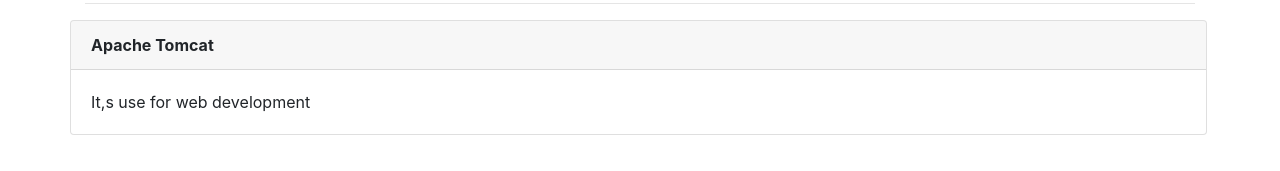
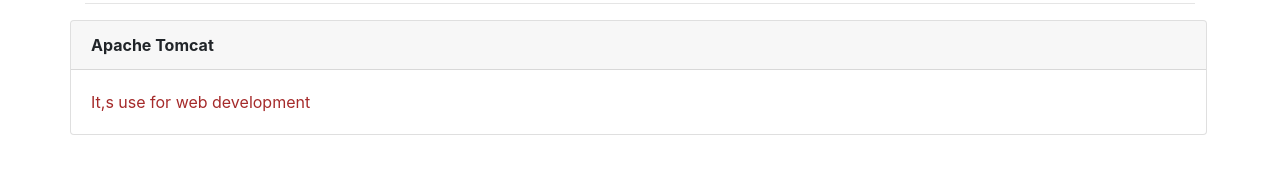
Before and after one commit to manzoorhussain/SecondProject, an Angular app: page / in a window 1280 px wide. Shown: the part 223-394 px from the top of the page. Built offline with nearby package versions, Linux system fonts and the light colour scheme.

Commit message:
This is Second Project commint

```diff
--- a/src/app/app.component.html
+++ b/src/app/app.component.html
@@ -1,9 +1,8 @@
 <div class="container">
 <div class="row">
  <div class="col-lg-12">
-   <app-cockpit
-     (onServerCreated)="onAddServer($event)"
-     (onBluePrintCreated)="onBlueprintAdded($event)"></app-cockpit>
+   <app-cockpit (onServerCreated)="onAddServer($event)"
+    (onBluePrintCreated)="onBlueprintAdded($event)"></app-cockpit>
 
  </div>
 </div>
--- a/src/app/app.component.ts
+++ b/src/app/app.component.ts
@@ -7,21 +7,24 @@
 })
 export class AppComponent {
     title = 'SecondProject';
-    @Input() serverElements=[{name:'Apache Tomcat',content:'It,s use for web development'}];
+    @Input() serverElements=[{name:'Apache Tomcat',content:'It,s use for web development',type:'server'}];
 
 
-  onAddServer(serverData:{serverName:string,serverContent:string}){
+  onAddServer(serverData: { name: string; content: string }){
+
   this.serverElements.push({
-    name:serverData.serverName,
-    content:serverData.serverContent,
+    name:serverData.name,
+    content:serverData.content,
+    type:'server'
 
   });
 }
 
-  onBlueprintAdded(bluePrintData:{serverName:string,serverContent:string}){
+  onBlueprintAdded(bluePrintData: { name: string; content: string }){
    this.serverElements.push({
-    name:bluePrintData.serverName,
-    content:bluePrintData.serverContent,
+    name:bluePrintData.name,
+    content:bluePrintData.content,
+      type:'blueprint'
 
   });
 
--- a/src/app/server-element/server-element.component.html
+++ b/src/app/server-element/server-element.component.html
@@ -1,6 +1,10 @@
   <div class="card">
   <div class="card-header" style="width: 1135px;"><strong>{{elements.name}}</strong></div>
-  <div class="card-body" >
+  <div class="card-body" *ngIf="elements.type==='server'" style="color: brown">
+    {{elements.content}}
+  </div>
+
+    <div class="card-body" *ngIf="elements.type==='blueprint'" style="color: blue">
     {{elements.content}}
   </div>
 
--- a/src/app/server-element/server-element.component.ts
+++ b/src/app/server-element/server-element.component.ts
@@ -7,7 +7,7 @@
 })
 export class ServerElementComponent implements OnInit {
 
-    @Input() elements={name:'',content:''};
+    @Input() elements={name:'',content:'',type:'server'};
     constructor() { }
 
   ngOnInit(): void {
```
